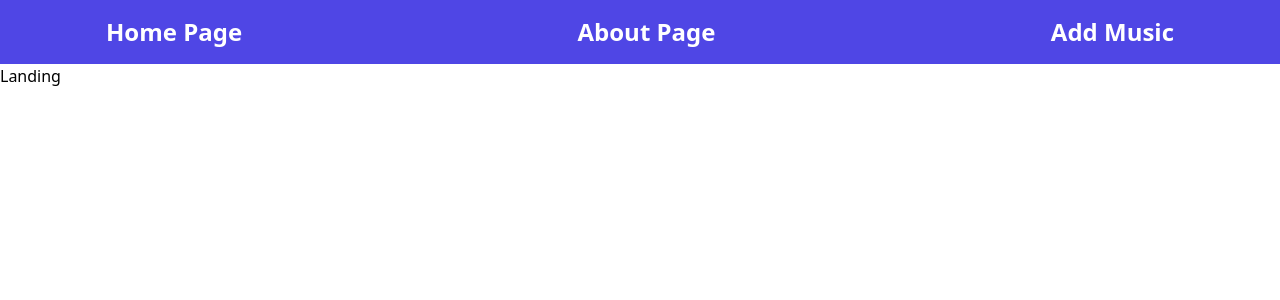
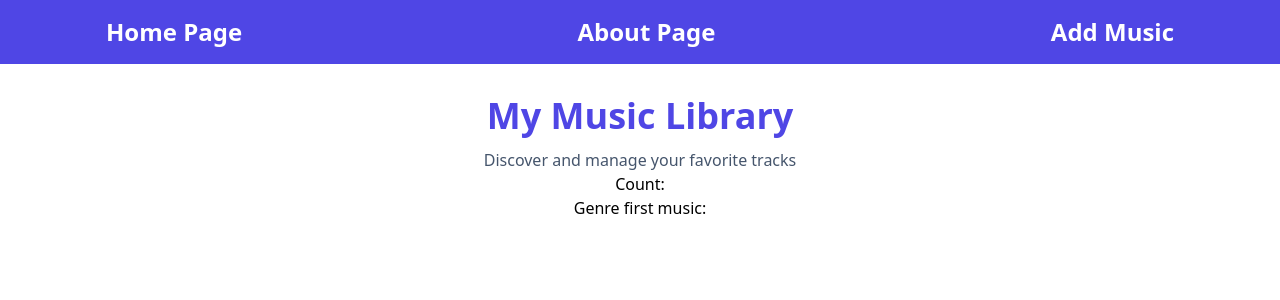
Before and after one commit to MaxInasaridze/music-list-clientv2, a React (Vite) app: page / in a window 1280 px wide. Shown: the top 300 px of the page. Built offline with nearby package versions, Linux system fonts and the light colour scheme; no server answers.

Commit message:
Implement music fetching and display in Landing component
Added state management and fetch functionality for music data.

```diff
--- a/src/pages/Landing.jsx
+++ b/src/pages/Landing.jsx
@@ -1,9 +1,45 @@
-import React from 'react'
+import React, { useEffect, useState } from "react";
 
 const Landing = () => {
+  const [musics, setMusics] = useState([]);
+  const [loading, setLoading] = useState(true);
+  const [error, setError] = useState(null);
+
+  useEffect(() => {
+    fetchMusics();
+  }, []);
+
+  const fetchMusics = async () => {
+    try {
+      const response = await fetch("http://localhost:5000/music");
+
+      // JSON.parse + gancalkeveba kontentis sabutebisgan
+      const result = await response.json();
+
+      setMusics(result);
+      console.log(musics);
+    } catch (error) {}
+  };
+
   return (
-    <div>Landing</div>
-  )
-}
+    <div className="space-y-6">
+      <div className="text-center py-8">
+        <h1 className="text-4xl font-bold mb-3 text-[#4f46e5]">
+          My Music Library
+        </h1>
+        <p className="text-slate-600">
+          Discover and manage your favorite tracks
+        </p>
+        <div className="flex flex-col gap-5">Count: {musics?.count}</div>
+        <div className="flex flex-col gap-5">
+          Genre first music: {musics?.data?.[0]?.genre}
+        </div>
+      </div>
+      <div className="grid grid-cols-1 md:grid-cols-2 lg:grid-cols-3 gap-5">
+        {}
+      </div>
+    </div>
+  );
+};
 
-export default Landing
+export default Landing;
```
